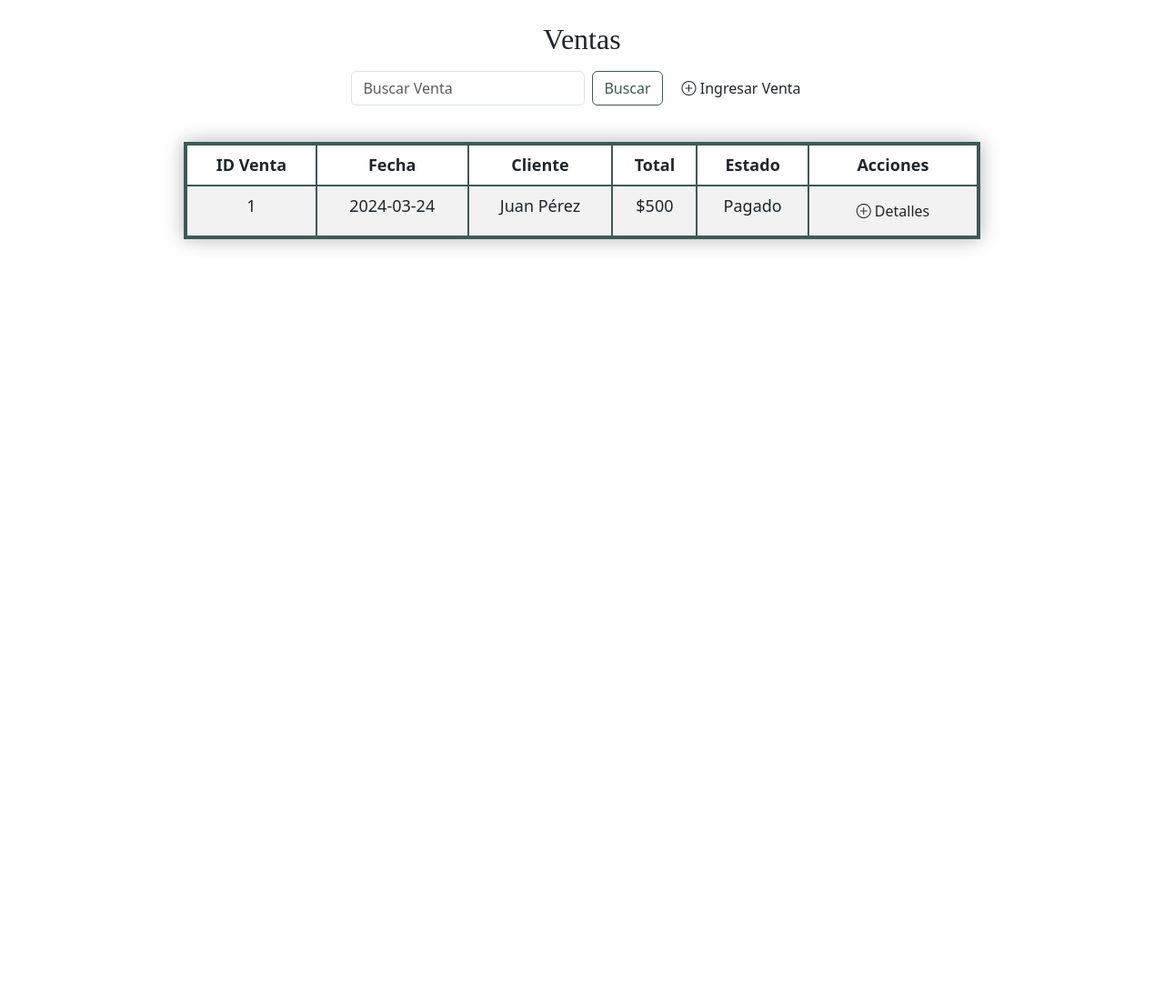
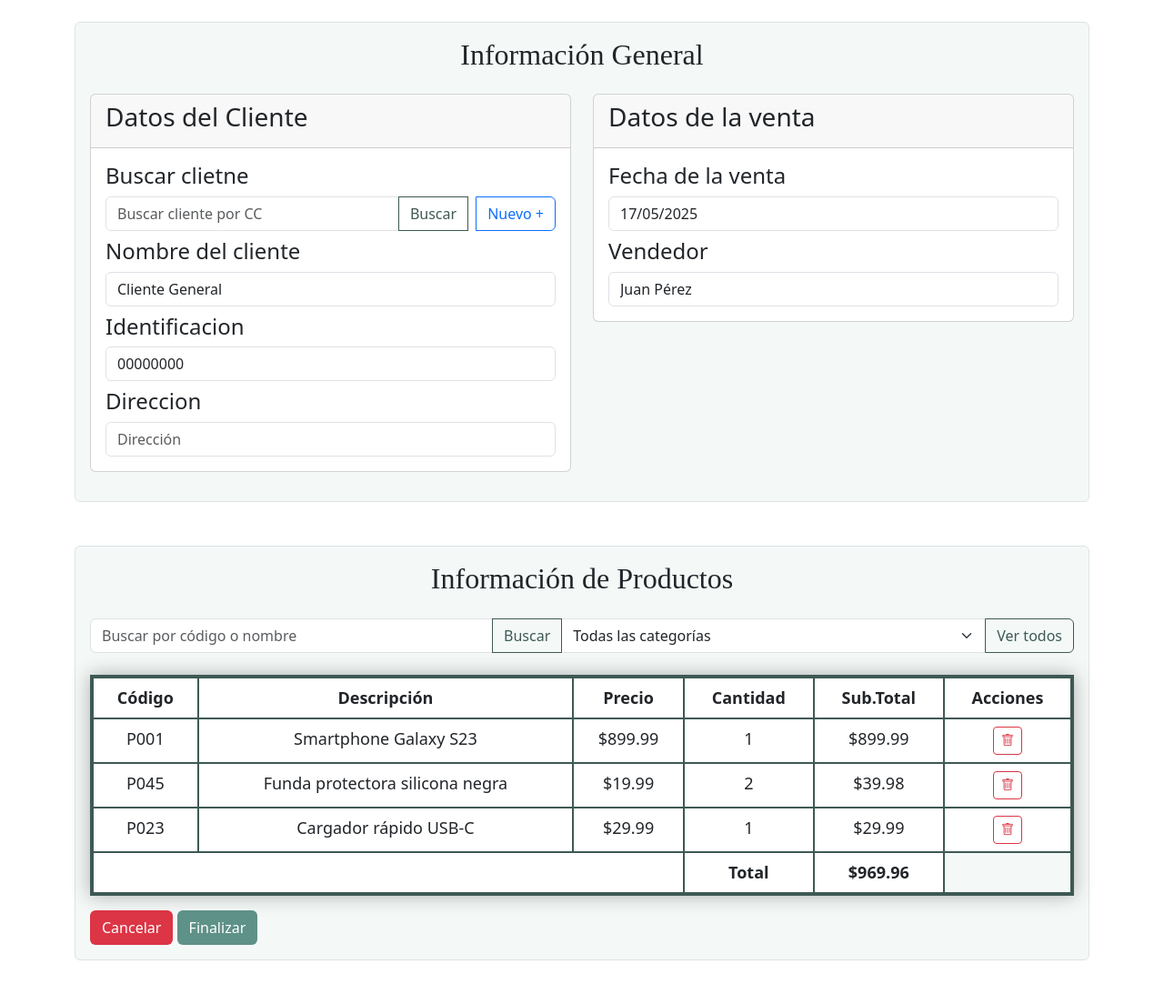
Before and after one commit to Diventracker/Diven, a FastAPI app: page /ventas in a window 1280 px wide. Shown: the whole page at 91% size. Before the commit the page ends 273 px from the top, so only its background shows below. Run offline with FastAPI, Linux system fonts and the light colour scheme; some web fonts are replaced.

Commit message:
lo que hice no se subio xd

```diff
--- a/ventas/templates/ventas.html
+++ b/ventas/templates/ventas.html
@@ -9,198 +9,142 @@
     <link rel="stylesheet" href="/static/css/modulos.css">
 </head>
 <body>
-<main>
-    <div class="container-fluid px-4">
-        <div class="mt-4 text-center">
-            <h2 class="mt-4">Ventas</h2>
+    <!DOCTYPE html>
+    <html lang="es">
+    <head>
+        <meta charset="UTF-8">
+        <meta name="viewport" content="width=device-width, initial-scale=1.0">
+        <title>Gestión de Servicios</title>
+        <link rel="stylesheet" href="https://cdn.jsdelivr.net/npm/bootstrap@5.3.0/dist/css/bootstrap.min.css">
+        <link rel="stylesheet" href="https://cdn.jsdelivr.net/npm/bootstrap-icons/font/bootstrap-icons.css">
+        <link rel="stylesheet" href="/static/css/modulos.css">
+    </head>
+    <body>
+        <main class="container mt-4">
+
+            <!-- Información General -->
+            <section class="mb-5 p-3 border rounded bg-panel">
+              <h2 class="text-center mb-4">Información General</h2>
+
+              <div class="row">
+                <div class="col-md-6">
+                  <div class="card mb-3">
+                    <div class="card-header"> <h3> Datos del Cliente </h3> </div>
+                    <div class="card-body">
+                        <h4> Buscar clietne </h4>
+                      <div class="input-group mb-2">
+                        <input type="text" class="form-control" placeholder="Buscar cliente por CC">
+                        <button class="btn btn-outline-enviar" type="submit">Buscar</button>
+                        <button type="button" class="btn btn-outline-primary ms-2 "> Nuevo + </button>
+                      </div>
+                      <h4> Nombre del cliente </h4>
+                      <input type="text" class="form-control mb-2" placeholder="Nombre" value="Cliente General">
+                      <h4> Identificacion</h4>
+                      <input type="text" class="form-control mb-2" placeholder="DNI/RUC" value="00000000">
+                      <h4> Direccion </h4>
+                      <input type="text" class="form-control" placeholder="Dirección">
+                    </div>
+                  </div>
                 </div>
 
-        <!-- Contenedor para centrar el buscador y el botón -->
-        <div class="d-flex justify-content-center align-items-center gap-2 my-3">
-            <form class="d-flex align-items-center gap-2">
-                <input class="form-control" type="search" placeholder="Buscar Venta" aria-label="Search">
+                <div class="col-md-6">
+                  <div class="card mb-3">
+                    <div class="card-header"> <h3> Datos de la venta </h3> </div>
+                    <div class="card-body">
+                        <h4> Fecha de la venta  </h4>
+                      <input type="text" class="form-control mb-2" placeholder="Fecha" value="17/05/2025">
+                      <h4> Vendedor </h4>
+                      <input type="text" class="form-control" placeholder="Vendedor" value="Juan Pérez">
+                    </div>
+                  </div>
+                </div>
+              </div>
+            </section>
+
+            <!-- Información de Productos -->
+            <section class="mb-5 p-3 border rounded bg-panel">
+              <h2 class="text-center mb-4">Información de Productos</h2>
+
+              <div class="input-group mb-4">
+                <input type="text" class="form-control" placeholder="Buscar por código o nombre">
                 <button class="btn btn-outline-enviar" type="submit">Buscar</button>
-            </form>
-            <button class="btn" data-bs-toggle="modal" data-bs-target="#modalventa">
-                <i class="bi bi-plus-circle"></i> Ingresar Venta
-            </button>
+                <select class="form-select">
+                  <option>Todas las categorías</option>
+                </select>
+                <button class="btn btn-outline-enviar" type="button">Ver todos</button>
               </div>
-
-        <!-- Tabla centrada -->
-        <div class="d-flex justify-content-center">
-            <div class="table-responsive p-4 w-75">
-                <table class="table table-striped table-hover">
+              <table class="table">
                 <thead>
                   <tr>
-                            <th>ID Venta</th>
-                            <th>Fecha</th>
-                            <th>Cliente</th>
-                            <th>Total</th>
-                            <th>Estado</th>
+                    <th>Código</th>
+                    <th>Descripción</th>
+                    <th>Precio</th>
+                    <th>Cantidad</th>
+                    <th>Sub.Total</th>
                     <th>Acciones</th>
                   </tr>
                 </thead>
                 <tbody>
                   <tr>
+                    <td>P001</td>
+                    <td>Smartphone Galaxy S23</td>
+                    <td>$899.99</td>
                     <td>1</td>
-                            <td>2024-03-24</td>
-                            <td>Juan Pérez</td>
-                            <td>$500</td>
-                            <td>Pagado</td>
+                    <td>$899.99</td>
                     <td>
-                                <button class="btn" data-bs-toggle="modal" data-bs-target="#modaldetalle">
-                                    <i class="bi bi-plus-circle"></i> Detalles
+                      <button class="btn btn-sm btn-outline-danger">
+                        <i class="bi bi-trash"></i>
                       </button>
                     </td>
                   </tr>
-                    </tbody>
-                </table>
-            </div>
-        </div>
-    </div>
-</main>
-<div class="modal fade" id="modaldetalle" tabindex="-1" aria-labelledby="modaldetalle" aria-hidden="true">
-<div class="modal-dialog modal-lg">
-    <div class="modal-content">
-        <div class="modal-header">
-            <h5 class="modal-title" id="modaldetalle">MAXIRECARGAS</h5>
-            <button type="button" class="btn-close" data-bs-dismiss="modal" aria-label="Close"></button>
-        </div>
-
-        <div class="modal-body">
-            <div class="row">
-                <div class="col-md-6">
-                    <p><strong>Cliente:</strong> </p>
-                    <p><strong>Fecha:</strong> </p>
-                    <p><strong>Estado:</strong> </p>
-                </div>
-                <div class="col-md-6">
-                    <p><strong>Vendedor:</strong> </p>
-                    <p><strong>Descripción:</strong> </p>
-                </div>
-            </div>
-            <hr>
-            <table class="table table-bordered">
-                <thead class="table-dark">
                   <tr>
-                        <th>Producto</th>
-                        <th>Descripción</th>
+                    <td>P045</td>
+                    <td>Funda protectora silicona negra</td>
+                    <td>$19.99</td>
+                    <td>2</td>
+                    <td>$39.98</td>
+                    <td>
+                      <button class="btn btn-sm btn-outline-danger">
+                        <i class="bi bi-trash"></i>
+                      </button>
+                    </td>
                   </tr>
-                </thead>
-                <tbody>
                   <tr>
-                        <td></td>
-                        <td></td>
+                    <td>P023</td>
+                    <td>Cargador rápido USB-C</td>
+                    <td>$29.99</td>
+                    <td>1</td>
+                    <td>$29.99</td>
+                    <td>
+                      <button class="btn btn-sm btn-outline-danger">
+                        <i class="bi bi-trash"></i>
+                      </button>
+                    </td>
+                  </tr>
+                  <!-- Fila de Precio Final -->
+                  <tr>
+                    <td colspan="3"></td>
+                    <th>Total</th>
+                    <td><strong>$969.96</strong></td>
                   </tr>
                 </tbody>
               </table>
-            <p class="text-end"><strong>Total:</strong></p>
-        </div>
-        <div class="modal-footer">
-            <button type="button" class="btn btn-secondary" data-bs-dismiss="modal">Volver</button>
-        </div>
-    </div>
-</div>
-</div>
-<div class="modal fade" id="modalventa" tabindex="-1" aria-labelledby="modalventaLabel" aria-hidden="true">
-<div class="modal-dialog modal-lg">
-    <div class="modal-content">
-        <div class="modal-header">
-            <h5 class="modal-title" id="modalventaLabel">Registrar Venta</h5>
-            <button type="button" class="btn-close" data-bs-dismiss="modal"></button>
-        </div>
-        <div class="modal-body">
-            <form id="formCliente">
-                <div class="mb-3">
-                    <label for="cliente" class="form-label">Seleccionar cliente:</label>
-                    <input type="text" class="form-control" id="cliente" required>
 
-                    <label for="Vendedor" class="form-label">Seleccionar Vendedor:</label>
-                    <input type="text" class="form-control" id="Vendedor" required>
 
-                    <label for="producto" class="form-label">Producto:</label>
-                    <input type="text" class="form-control" id="producto" required>
 
-                    <label for="cantidad" class="form-label">Cantidad:</label>
-                    <input type="number" class="form-control" id="cantidad" required>
+                <button class="btn btn-eliminar">Cancelar</button>
+                <button class="btn btn-enviar">Finalizar</button>
 
-                    <label for="precio" class="form-label">Precio:</label>
-                    <input type="number" class="form-control" id="precio" required>
-                </div>
-                <button type="button" class="btn btn-enviar w-100" onclick="agregarProducto()">Agregar</button>
-            </form>
 
-            <hr>
 
-            <h5>Productos Seleccionados</h5>
-            <table class="table table-striped">
-                <thead>
-                    <tr>
-                        <th>Producto</th>
-                        <th>Cantidad</th>
-                        <th>Precio Unitario</th>
-                        <th>Subtotal</th>
-                        <th>Acciones</th>
-                    </tr>
-                </thead>
-                <tbody id="tablaProductos">
-                    <!-- Aquí se agregarán los productos dinámicamente -->
-                </tbody>
-                <tfoot>
-                    <tr>
-                        <td colspan="3" class="text-end fw-bold">Total:</td>
-                        <td id="total">$0</td>
-                        <td><button type="submit" class="btn btn-enviar w-100">Pagar</button></td>
-                    </tr>
-                </tfoot>
-            </table>
-        </div>
-    </div>
-</div>
-</div>
+          </main>
 
-<script>
-let productos = [];
 
-function agregarProducto() {
-    const producto = document.getElementById("producto").value;
-    const cantidad = parseInt(document.getElementById("cantidad").value);
-    const precio = parseFloat(document.getElementById("precio").value);
-    const subtotal = cantidad * precio;
 
-    if (producto && cantidad > 0 && precio > 0) {
-        productos.push({ producto, cantidad, precio, subtotal });
-        actualizarTabla();
-    }
-}
+    </body>
+    </html>
 
-function actualizarTabla() {
-    const tabla = document.getElementById("tablaProductos");
-    tabla.innerHTML = "";
-    let total = 0;
 
-    productos.forEach((item, index) => {
-        total += item.subtotal;
-        tabla.innerHTML += `
-            <tr>
-                <td>${item.producto}</td>
-                <td>${item.cantidad}</td>
-                <td>$${item.precio.toFixed(2)}</td>
-                <td>$${item.subtotal.toFixed(2)}</td>
-                <td>
-                    <button class="btn btn-danger btn-sm" onclick="eliminarProducto(${index})">Eliminar</button>
-                </td>
-            </tr>`;
-    });
-
-    document.getElementById("total").textContent = `$${total.toFixed(2)}`;
-}
-
-function eliminarProducto(index) {
-    productos.splice(index, 1);
-    actualizarTabla();
-}
-</script>
 
 <script src="https://cdn.jsdelivr.net/npm/bootstrap@5.3.0/dist/js/bootstrap.bundle.min.js"></script>
 
```
Also changed, not shown: static/css/modulos.css (line endings or trailing spaces). Lines whose indentation alone changed are shown as unchanged.
